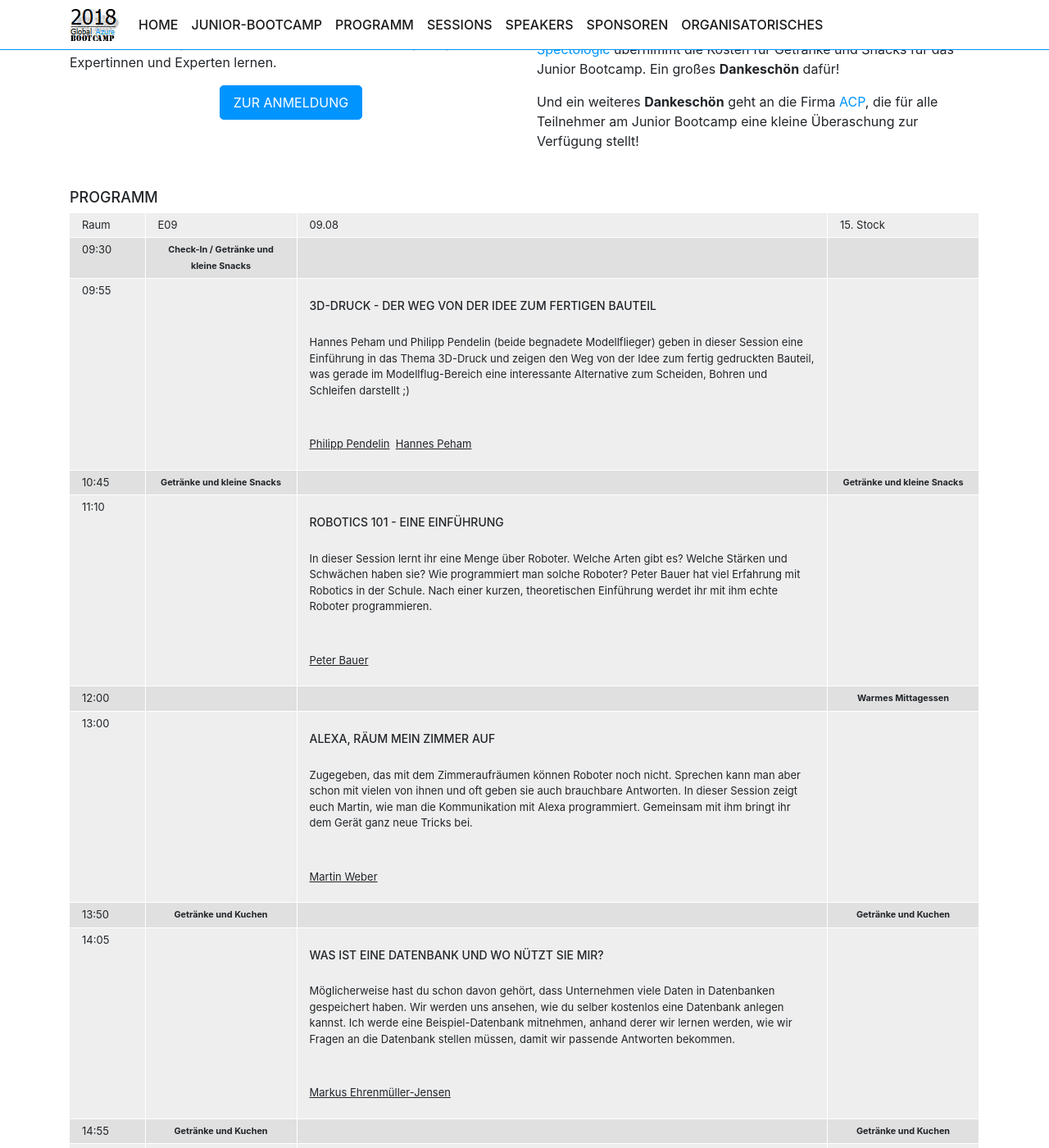
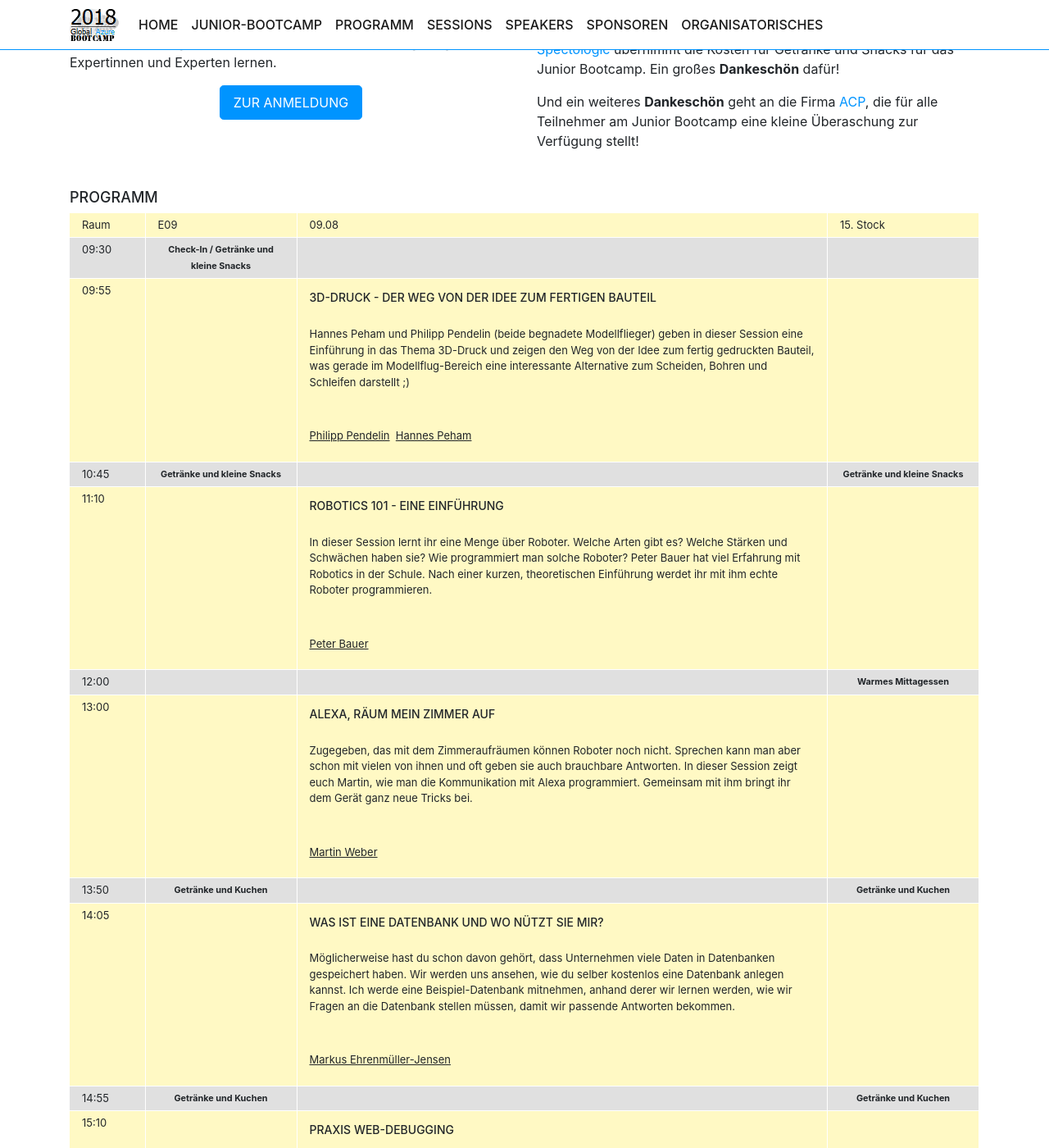
Before and after one commit to coding-club-linz/global-azure-bootcamp-2018, a Jekyll site: the page built from junior-bootcamp.md, in a window 1280 px wide and 1400 px high, scrolled down 640 px. Shown: the whole window at 82% size. Built offline with Jekyll 4.4.1, drawn with Linux system fonts in a browser that asks for light colours; nearby versions of some CDN libraries; some of the changed text lies outside the part shown.

```diff
--- a/junior-bootcamp.md
+++ b/junior-bootcamp.md
@@ -37,17 +37,6 @@ Und ein weiteres **Dankeschön** geht an die Firma [ACP](https://www.acp.at/stan
 
 <h2>Programm</h2>
 
-<!-- <div class="container program junior-program">
-<div class="row sessions">
-<div class="col-md-4"><h3>9:55 - 10:45</h3>{% include junior-session-card.html room='09.08' slot=2 %}</div>
-<div class="col-md-4"><h3>11:10 - 12:00</h3>{% include junior-session-card.html room='09.08' slot=3 %}</div>
-<div class="col-md-4"><h3>13:00 - 13:50</h3>{% include junior-session-card.html room='09.08' slot=4 %}</div>
-</div>
-<div class="row sessions">
-<div class="col-md-4"><h3>14:05 - 14:55</h3>{% include junior-session-card.html room='09.08' slot=5 %}</div>
-<div class="col-md-4"><h3>15:10 - 16:00</h3>{% include junior-session-card.html room='09.08' slot=6 %}</div>
-</div>
-</div> -->
 <div class="container program junior-program">
 <div class="row sessions">
         <div class="col-md-1 d-none d-md-block">Raum</div>
@@ -133,3 +122,12 @@ Und ein weiteres **Dankeschön** geht an die Firma [ACP](https://www.acp.at/stan
         Zur Anmeldung
     </a>
 </p>
+
+## Räume
+
+Raum | Stockwerk | Beschreibung
+- | - | -
+E09 | Ergeschoß | Vor dem großen Veranstaltungssaal des Wissensturm starten wir ab 09:30 mit dem Check-In und einem kleine Frühstück. Danach geht's im 9. Stock mit dem Junior Bootcamp weiter.<br/>Du findest im Raum E09 den ganzen Tag über Getränke und kleine Snacks zur Stärkung.
+09.08 | 9. Stock | Junior Bootcamp Sessions
+15.05 | 15. Stock | Mittagessen und Getränke und Snacks in den Pausen
+{: .table }
--- a/styles/gab.css
+++ b/styles/gab.css
@@ -180,11 +180,11 @@ img.session-speaker {
 }
 
 .program div.sessions > div {
-    background-color: #eee;
+    background-color: #FFF9C4;
 }
 
 .program div.sessions .expand-content {
-    background-image: linear-gradient(to bottom, transparent, #eee 75%);
+    background-image: linear-gradient(to bottom, transparent, #FFF9C4 75%);
 }
 
 .program div.sessions > div.selected .expand-content {
@@ -237,7 +237,7 @@ img.session-speaker {
 .program h3 {
     font-size: 14px;
     margin-bottom: 10px;
-    margin-bottom: 10px;
+    margin-top: 10px;
 }
 
 .program-session-container {
```
Also changed, not shown: programm.md (+1 -5 lines), 4 other files.
